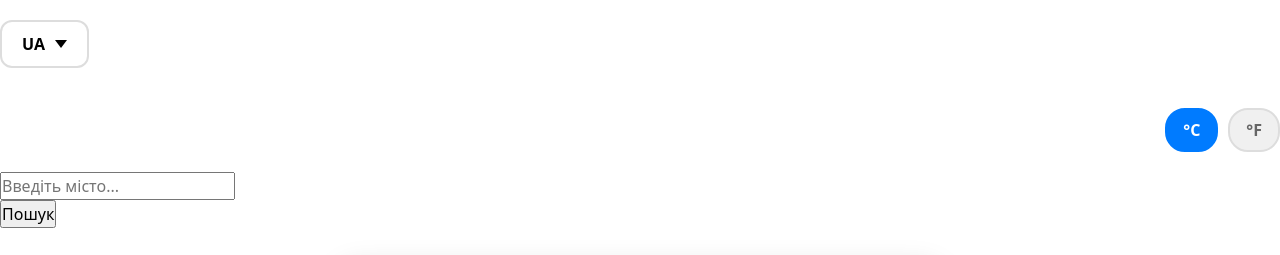
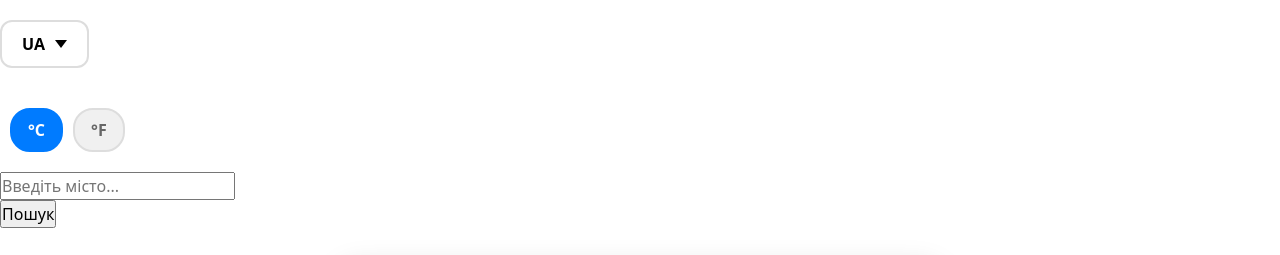
Before and after one commit to KIB101D/weather-app, a plain HTML site: page index.html in a window 1280 px wide. Shown: the top 255 px of the page. Drawn offline with nearby package versions, Linux system fonts and the light colour scheme; files that its build step writes are made by us from their sources.

Commit message:
Update justify-content in style.scss
- Change it because it just look better for test

```diff
--- a/style.scss
+++ b/style.scss
@@ -158,7 +158,7 @@ h6 {
     align-items: center;
     gap: 10px;
     margin: 20px 0;
-    justify-content: flex-end; // або flex-start для лівого краю
+    justify-content: flex-start; // або flex-end для правого краю
 
     .units-label {
         font-size: 16px;
```
